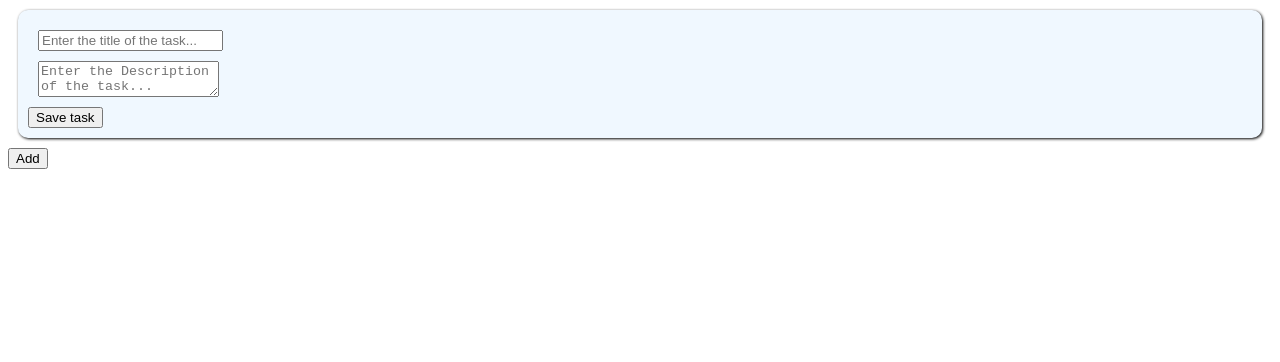
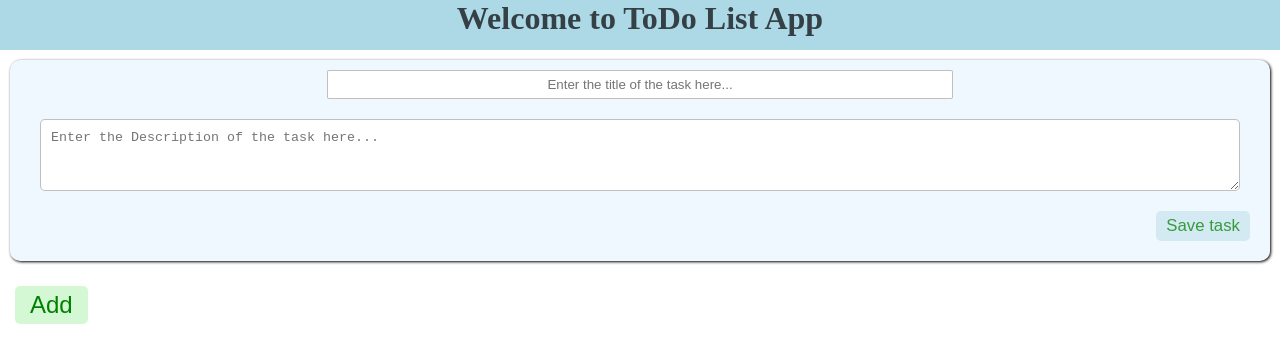
Before and after one commit to Mubarek-JY/ToDo_list, a plain HTML site: page index.html in a window 1280 px wide. Both pictures are taken after a click on the button "Add". Drawn offline with Linux system fonts and the light colour scheme.

Commit message:
some css added

```diff
--- a/index.html
+++ b/index.html
@@ -7,6 +7,7 @@
     <title>Todo List App</title>
 </head>
 <body>
+    <h1 id="mainTitle">Welcome to ToDo List App</h1>
     <div id="todoLists"></div>
     <button id="addTaskBtn">Add</button>
     <script src="index.js"></script>
--- a/index.js
+++ b/index.js
@@ -10,25 +10,45 @@ addTaskBtn.onclick = function() {
     task.classList.add("task")
     todoLists.append(task)
 
-    // create task content
+    // create task container's content
+    let btns = document.createElement("div")
+    btns.classList.add("btns")
+    let mainContent = document.createElement("div")
+    mainContent.classList.add("mainContent")
+
+    // create mainContent's elements
+
+    // inputs
+    const readTitle = document.createElement("input")
+    readTitle.placeholder = "Enter the title of the task here..."
+    const readDescription = document.createElement("textarea")
+    readDescription.placeholder = "Enter the Description of the task here..."
+    // results
     const taskTitle = document.createElement("h3")
     const taskDescription = document.createElement("p")
+    // append mainContent's input elements
+    mainContent.append(readTitle, readDescription)
+
+    // crete btns' elements
     const saveBtn = document.createElement("button")
     saveBtn.textContent = "Save task"
+    saveBtn.id = "saveBtn"
+
     const deleteBtn = document.createElement("button")
     deleteBtn.textContent = "Delete task"
+    deleteBtn.id = "deleteBtn"
+
     const editBtn = document.createElement("button")
     editBtn.textContent = "Edit task"
+    editBtn.id = "editBtn"
+
     const updateBtn = document.createElement("button")
     updateBtn.textContent = "Update"
+    updateBtn.id = "updateBtn"
+    btns.append(saveBtn)
 
-    // read the title and the description
-    const readTitle = document.createElement("input")
-    readTitle.placeholder = "Enter the title of the task..."
-    const readDescription = document.createElement("textarea")
-    readDescription.placeholder = "Enter the Description of the task..."
-
-    task.append(readTitle, readDescription, saveBtn)
+    // append task container's content
+    task.append(mainContent, btns)
 
     // saving...
     saveBtn.onclick = function() {
@@ -39,21 +59,19 @@ addTaskBtn.onclick = function() {
         readTitle.replaceWith(taskTitle)
         readDescription.replaceWith(taskDescription)
 
-        task.append(deleteBtn)
-        task.append(editBtn)
-
-       // edit button will be added here
+        btns.append(deleteBtn)
+        btns.append(editBtn)
     }
-
 
     // delete task
     deleteBtn.onclick = function() {
-        deleteBtn.parentElement.remove()
+        let parent = deleteBtn.parentElement
+        parent.parentElement.remove()
     }
     // edit task
     editBtn.onclick = function() {
         editBtn.remove()
-        task.append(updateBtn)
+        btns.append(updateBtn)
         readTitle.value = taskTitle.textContent
         readDescription.value = taskDescription.textContent
         taskTitle.replaceWith(readTitle)
@@ -61,7 +79,7 @@ addTaskBtn.onclick = function() {
     }
     updateBtn.onclick = function() {
         updateBtn.remove()
-        task.append(editBtn)
+        btns.append(editBtn)
         taskTitle.textContent = readTitle.value
         taskDescription.textContent = readDescription.value
 
--- a/style.css
+++ b/style.css
@@ -1,3 +1,34 @@
+* {
+    margin: 0;
+}
+#mainTitle {
+    background-color: lightblue;
+    height: 50px;
+    width: 100%;
+    color: hsla(0, 0%, 0%, 0.70);
+    display: flex;
+    justify-content: center;
+}
+button:hover {
+    cursor: pointer;
+    transform: scale(1.01);
+    transition: 0.15s;
+}
+#addTaskBtn {
+    border: none;
+    color: green;
+    font-size: 1.5rem;
+    margin: 15px 15px;
+    background-color: hsla(120, 73%, 75%, 0.4);
+    padding: 5px 15px;
+    border-radius: 5px;
+}
+#addTaskBtn:hover {
+    background-color: hsla(120, 73%, 75%, 0.5);
+    cursor: pointer;
+    transform: scale(1.01);
+    transition: 0.15s;
+}
 .task {
     padding: 10px;
     margin: 10px;
@@ -5,8 +36,54 @@
     box-shadow: 1px 1px 3px black;
     background-color: aliceblue;
 }
-.task textarea, .task input {
+.mainContent textarea, .mainContent input {
+    border: 1px solid hsla(0, 0%, 0%, 0.25);
     display: flex;
-    justify-content: center;
+    justify-self: center;
+    margin-bottom: 10px;
+}
+.mainContent input {
+    text-align: center;
+    border-radius: 2px;
+    width: 50%;
+    height: 25px;
+}
+.mainContent textarea {
+    padding: 10px;
+    margin-top: 20px;
+    border-radius: 5px;
+    width: 95%;
+    height: 50px;
+}
+.mainContent h3 {
+    margin-bottom: 10px;
+    text-align: center;
+}
+.mainContent textarea:focus, .mainContent input:focus{
+    outline: 1px solid hsla(0, 0%, 0%, 0.75);
+
+}
+.mainContent input:focus::placeholder {
+    visibility: hidden;
+}
+.btns {
+    display: flex;
+    justify-content: end;
+}
+.btns button {
+    border: none;
+    font-size: 1.05rem;
+    background-color: hsl(195, 53%, 89%);
+    padding: 5px 10px;
     margin: 10px;
+    border-radius: 5px;
 }
+#saveBtn, #updateBtn {
+    color: hsl(120, 100%, 25%, 0.75);
+}
+#deleteBtn {
+    color: hsla(0, 100%, 50%, 0.75);
+}
+.btns button:hover {
+    background-color: hsl(195, 53%, 85%);
+}
```
